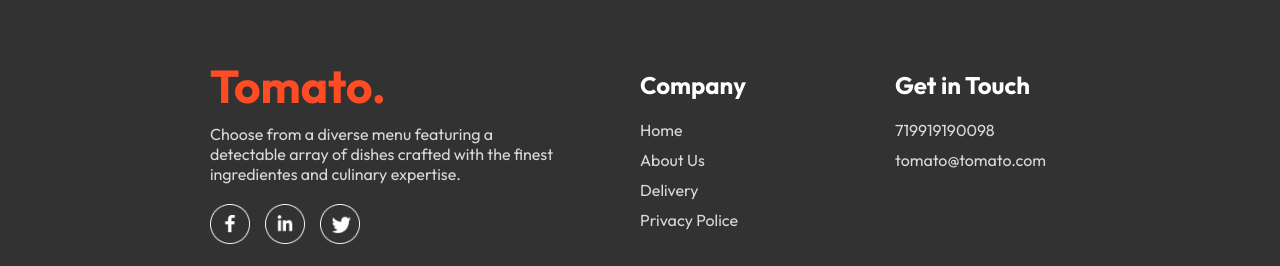
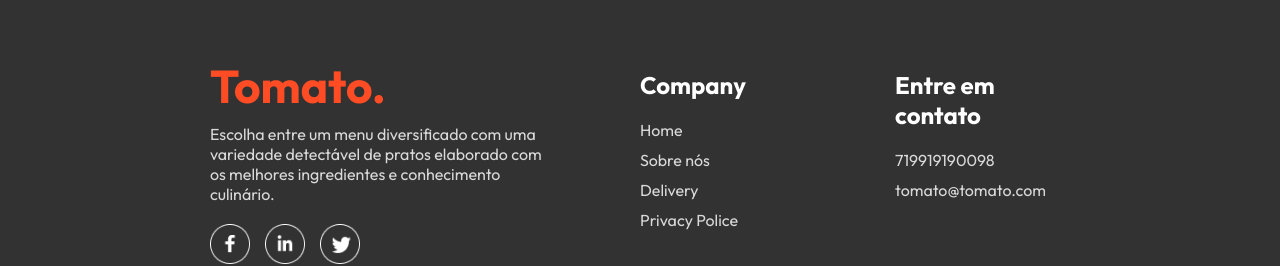
Before and after one commit to matheushenriquecsb/food-delivery-react, a React (Vite) app: page /my-orders in a window 1280 px wide. Shown: the part 312-578 px from the top of the page. Built offline with nearby package versions, Linux system fonts and the light colour scheme; no server answers.

Commit message:
Update Footer.jsx

```diff
--- a/src/components/Footer/Footer.jsx
+++ b/src/components/Footer/Footer.jsx
@@ -8,8 +8,8 @@ const Footer = () => {
         <div className="footer-content-left">
           <img src={assets.logo} alt="logo" />
           <p>
-            Choose from a diverse menu featuring a detectable array of dishes
-            crafted with the finest ingredientes and culinary expertise.
+            Escolha entre um menu diversificado com uma variedade detectável de pratos
+            elaborado com os melhores ingredientes e conhecimento culinário.
           </p>
           <div className="footer-social-icons">
             <img src={assets.facebook_icon} alt="facebook" />
@@ -21,13 +21,13 @@ const Footer = () => {
           <h2>Company</h2>
           <ul>
             <li>Home</li>
-            <li>About Us</li>
+            <li>Sobre nós</li>
             <li>Delivery</li>
             <li>Privacy Police</li>
           </ul>
         </div>
         <div className="footer-content-right">
-          <h2>Get in Touch</h2>
+          <h2>Entre em contato</h2>
           <ul>
             <li>719919190098</li>
             <li>tomato@tomato.com</li>
```
